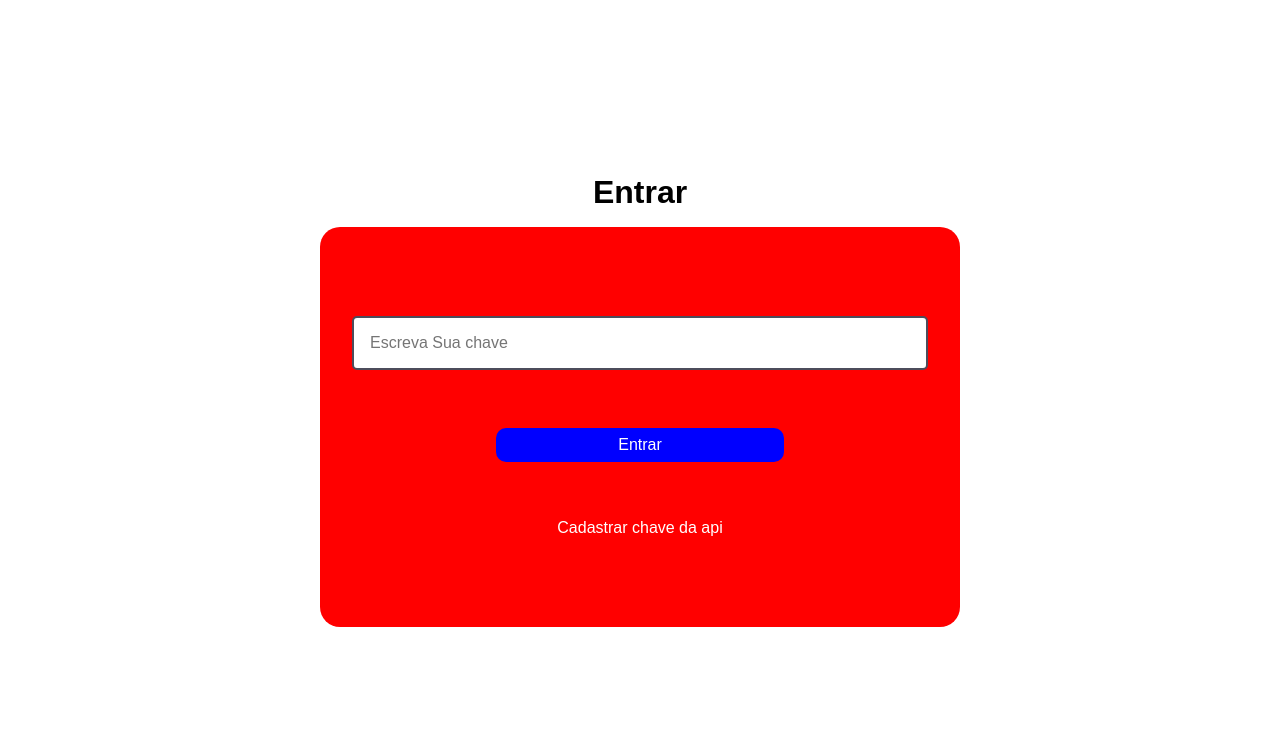
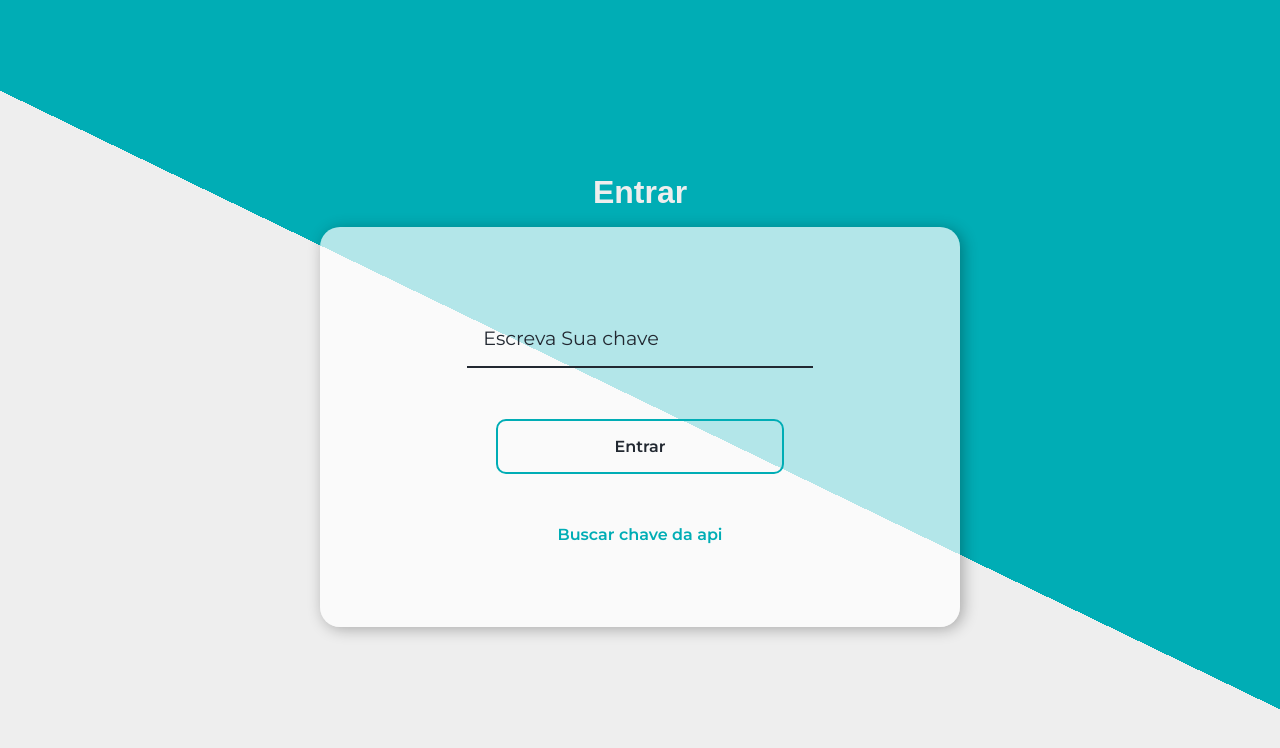
Before and after one commit to GabrielEvangelista0/meu-time, a React (Create React App) app: page /login in a window 1280 px wide. Shown: the top 748 px of the page. Built offline with nearby package versions, Linux system fonts and the light colour scheme.

Commit message:
update login page

```diff
--- a/public/index.html
+++ b/public/index.html
@@ -1,16 +1,18 @@
 <!DOCTYPE html>
 <html lang="en">
+
 <head>
   <meta charset="utf-8" />
   <link rel="icon" href="%PUBLIC_URL%/favicon.ico" />
   <meta name="viewport" content="width=device-width, initial-scale=1" />
   <meta name="theme-color" content="#000000" />
-    <meta
-      name="description"
-      content="Web site created using create-react-app"
-    />
+  <meta name="description" content="Web site created using create-react-app" />
+  <link rel="preconnect" href="https://fonts.googleapis.com">
+  <link rel="preconnect" href="https://fonts.gstatic.com" crossorigin>
+  <link href="https://fonts.googleapis.com/css2?family=Montserrat:wght@400;600&display=swap" rel="stylesheet">
   <title>Meu time</title>
 </head>
+
 <body>
   <noscript>You need to enable JavaScript to run this app.</noscript>
   <div id="root"></div>
@@ -25,4 +27,5 @@
       To create a production bundle, use `npm run build` or `yarn build`.
     -->
 </body>
+
 </html>
--- a/src/components/Button.tsx
+++ b/src/components/Button.tsx
@@ -16,17 +16,19 @@ export default function Button({children, width}: Props){
 
 const StyledButton = styled('button')<{width: string}>`
 
-    background-color: blue;
-    padding: 0.5rem;
+    background-color: transparent;
+    border: 2px solid var(--primaryColor);
+    padding: 1rem;
     font-size: 1rem;
-    color: white;
-    border: none;
+    font-weight: bold;
+    color: var(--font);
     border-radius: 10px;
     width: ${p => p.width};
     transition: 300ms;
 
     &:hover{
-        background-color: green;
+        background-color: var(--primaryColor);
+        color: var(--background);
     }
 
 `
--- a/src/components/Input.tsx
+++ b/src/components/Input.tsx
@@ -27,15 +27,21 @@ Input.defaultProps = {
 const StyledInput = styled('input') <{ width: string }>`
 
     width: ${p => p.width};
+    color: var(--font);
     padding: 1rem;
-    border: 2px solid #262639d2;
+    border: none;
+    border-bottom: 2px solid var(--font);
+    background-color: transparent;
     outline: none;
     box-shadow: none;
-    border-radius: 5px;
-    font-size: 1rem;
+    font-size: 1.2rem;
+
+    &::placeholder{
+        color: var(--font);
+    }
 
     &:focus{
-        border: 3px solid navy;
+        border-bottom: 2px solid var(--primaryColor);
     }
 
 `
--- a/src/index.css
+++ b/src/index.css
@@ -1,31 +1,60 @@
+:root {
+  --background: #EEEEEE;
+  --primaryColor: #00ADB5;
+  --font: #222831;
+}
+
 * {
   box-sizing: border-box;
   padding: 0;
   margin: 0;
+  color: var(--font);
+  font-family: 'Montserrat', sans-serif;
 }
+
 a {
   text-decoration: none;
 }
+
 body {
   font-family: 'arial', sans-serif;
   overflow-x: hidden;
+  background: linear-gradient(25.8deg,
+      var(--background) 0%,
+      var(--background) 50%,
+      var(--primaryColor) 50%,
+      var(--primaryColor) 100%);
+}
 
-  }
-  h1,h2,h3{
+h1,
+h2,
+h3 {
   font-family: Arial, Helvetica, sans-serif;
 }
-  ul{
+
+ul {
   list-style: none;
 }
-  img, video {
+
+img,
+video {
   max-width: 100%;
   height: auto;
 
 }
-  audio, canvas, embed, iframe, img, object, svg, video {
+
+audio,
+canvas,
+embed,
+iframe,
+img,
+object,
+svg,
+video {
   display: block;
   vertical-align: middle;
 }
+
 .sr-only {
   position: absolute;
   width: 1px;
@@ -33,6 +62,6 @@
   padding: 0;
   margin: -1px;
   overflow: hidden;
-    clip: rect(0,0,0,0);
+  clip: rect(0, 0, 0, 0);
   border: 0;
 }
--- a/src/pages/Login.tsx
+++ b/src/pages/Login.tsx
@@ -20,11 +20,12 @@ export default function Login() {
             <h1>Entrar</h1>
             <form>
                 <Input
+                    width='60%'
                     placeholder='Escreva Sua chave'
                     onChange={handleChange}
                 />
                 <Button width='50%'>Entrar</Button>
-                <a href="https://dashboard.api-football.com/" target="_blank">Cadastrar chave da api</a>
+                <a href="https://dashboard.api-football.com/" target="_blank" rel="noreferrer">Buscar chave da api</a>
             </form>
         </StyledLogin>
     )
@@ -38,9 +39,14 @@ const StyledLogin = styled.main`
     align-items: center;
     justify-content: center;
 
+    h1{
+       color: var(--background);
+    }
+
     form{
-        background-color: red;
         border-radius:20px;
+        background-color: rgba(255, 255, 255, 0.7);
+        box-shadow: 3px 2px 15px rgba(0, 0, 0, 0.3);
         width: 50%;
         height: 400px;
         padding: 2rem;
@@ -49,7 +55,8 @@ const StyledLogin = styled.main`
         justify-content: space-evenly;
         align-items: center;
         a{
-            color: white;
+            color: var(--primaryColor);
+            font-weight: bold;
             &:hover{
                 text-decoration: underline;
             }
```
Lines whose indentation alone changed are shown as unchanged.
